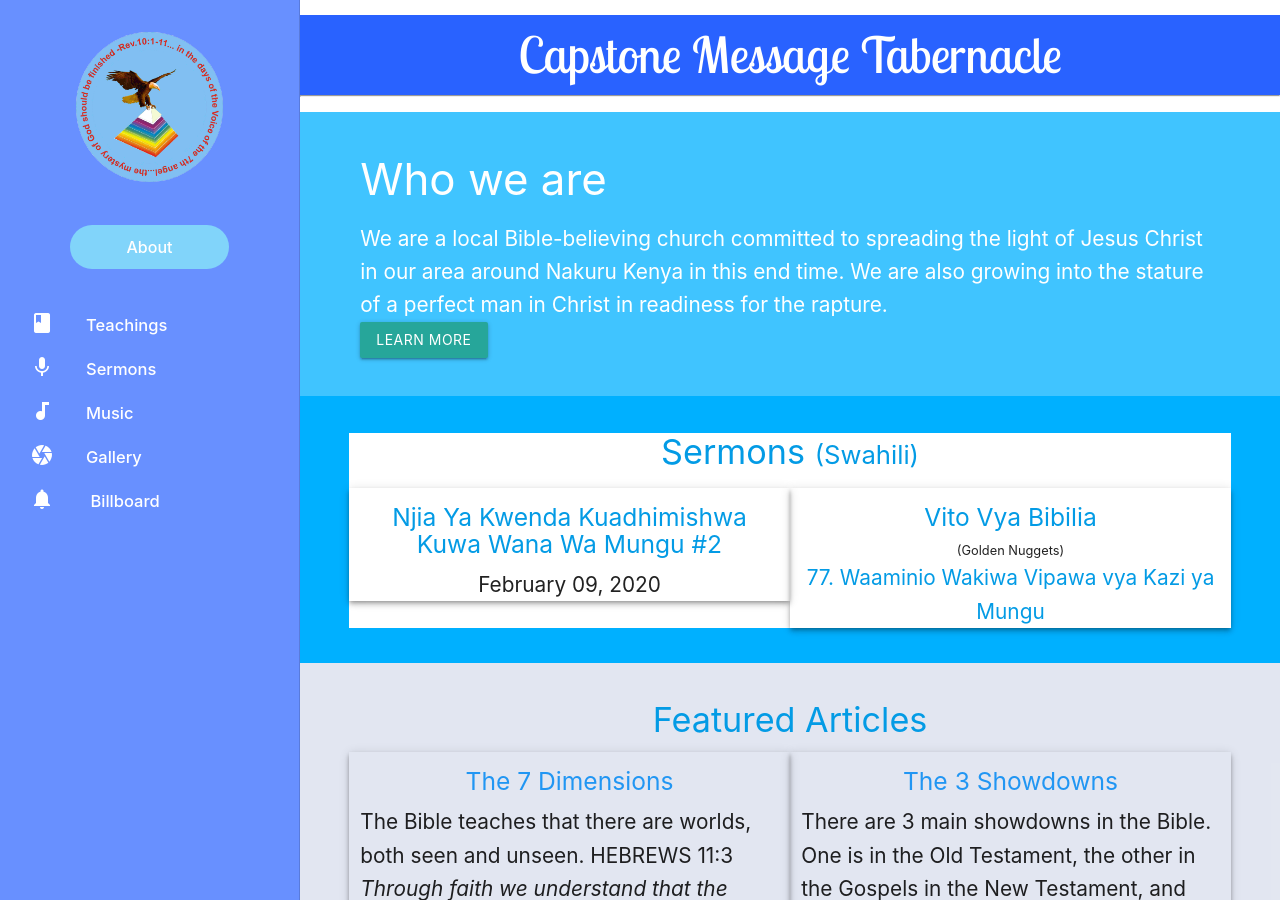
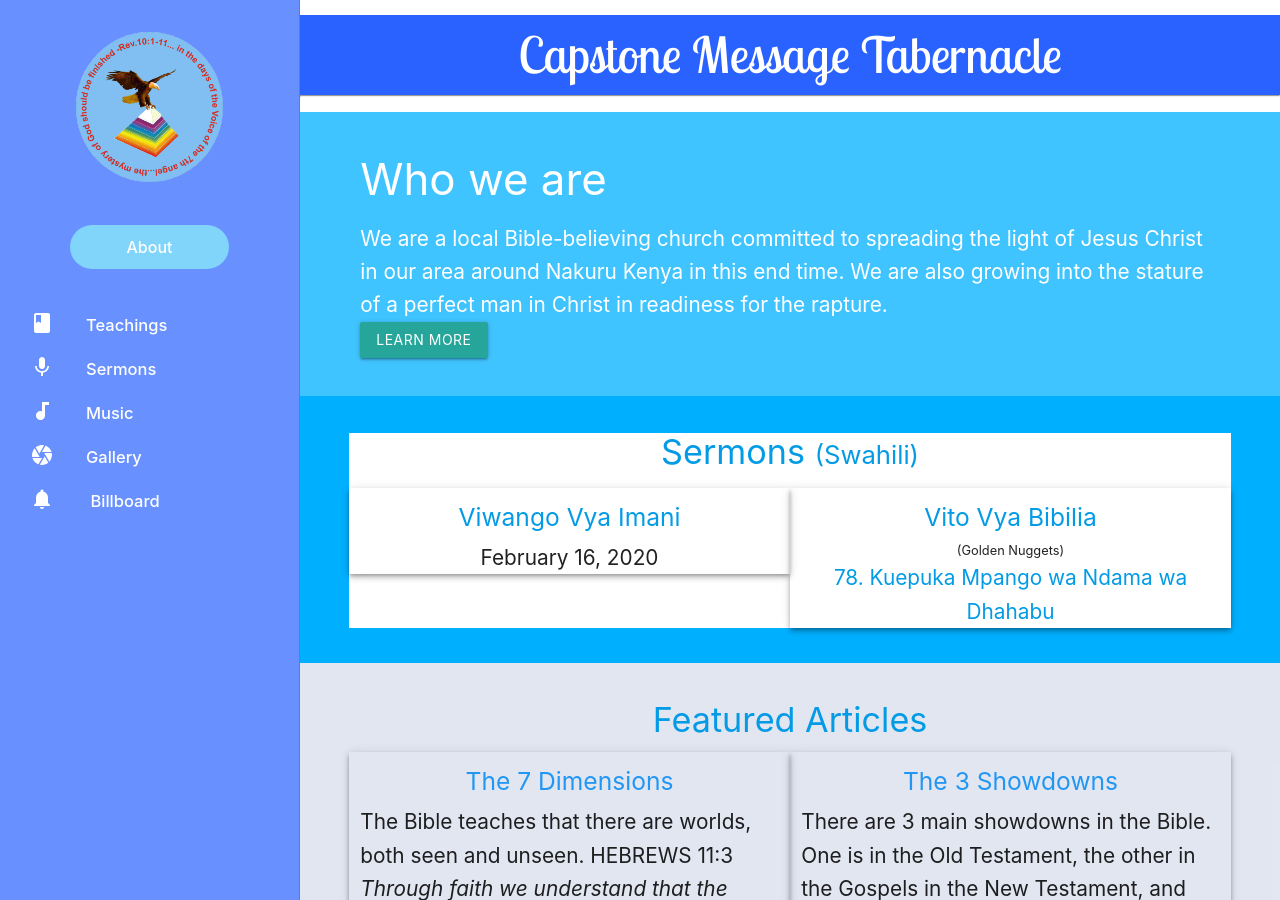
Before and after one commit to njorogetimk/matCSS, a Jekyll site: the page built from index.html, in a window 1280 px wide and 900 px high. Built offline with Jekyll 4.4.1, drawn with Linux system fonts in a browser that asks for light colours.

Commit message:
update to sermon of 20-0216

```diff
--- a/index.html
+++ b/index.html
@@ -61,11 +61,11 @@ title: Capstone Message Tabernacle
       <div class="col s12 m6 z-depth-2">
         <h5 class="center">
           <a
-            href="{{ site.baseurl }}/sermons/2020/Sunday/20-02-09_njia_ya_kwenda_kuadhimishwa_kuwa_wana_wa_mungu_2.html"
-            >Njia ya Kwenda Kuadhimishwa kuwa Wana wa Mungu #2</a
+            href="{{ site.baseurl }}/sermons/2020/Sunday/20-02-16_viwango_vya_imani.html"
+            >Viwango vya Imani</a
           >
         </h5>
-        <p class="center">February 09, 2020</p>
+        <p class="center">February 16, 2020</p>
       </div>
       <div class="col s12 m6 z-depth-2">
         <h5 class="center">
@@ -76,8 +76,8 @@ title: Capstone Message Tabernacle
         <p class="small center">(Golden Nuggets)</p>
         <p class="center">
           <a
-            href="{{ site.baseurl }}/sermons/2020/Thursday/20-01-23_waaminio_wakiwa_vipawa_vya_kazi_ya_mungu.html"
-            >77. Waaminio Wakiwa Vipawa vya Kazi ya Mungu</a
+            href="{{ site.baseurl }}/sermons/2020/Thursday/20-02-13_kuepuka_mpango_wa_ndama_wa_dhahabu.html"
+            >78. Kuepuka Mpango wa Ndama wa Dhahabu</a
           >
         </p>
       </div>
```
Also changed, not shown: sermons/2020/Sunday/20-02-16_viwango_vya_imani.html (added, +13 -0 lines), sermons/2020/Thursday/20-01-23_waaminio_wakiwa_vipawa_vya_kazi_ya_mungu.html (+11 -8 lines), sermons/2020/Thursday/20-02-13_kuepuka_mpango_wa_ndama_wa_dhahabu.html (added, +14 -0 lines).
